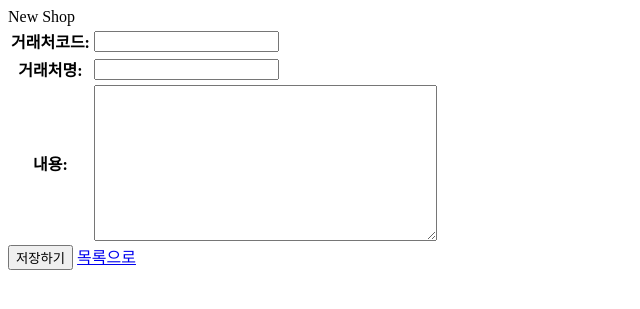
After one commit to riverzayden/django_product_shop, a Django app: page /myapp/new/ in a window 1280 px wide. The commit adds this page. Shown: the top 309 px of the page, without its empty margins (0-640 px from the left). Run offline with Django 3.2, Linux system fonts and the light colour scheme.

Commit message:
5_myapp_shop_생성수정삭제완료

```diff
--- /dev/null
+++ b/myapp/forms.py
@@ -0,0 +1,8 @@
+from django import forms
+from .models import Shop, Product
+
+
+class ShopForm(forms.ModelForm):
+    class Meta:
+        model = Shop
+        fields = '__all__'
--- a/myapp/models.py
+++ b/myapp/models.py
@@ -1,6 +1,6 @@
 from django.db import models
 from ecount.utils import uuid_upload_to
-
+from django.urls import reverse
 
 class Shop(models.Model):
     거래처코드 = models.CharField(max_length=10, primary_key=True)
@@ -11,6 +11,9 @@ class Shop(models.Model):
 
     def __str__(self):
         return self.거래처코드
+
+    def get_absolute_url(self):
+        return reverse('myapp:shop_list')
 
 class Product(models.Model):
     품목코드= models.CharField(max_length=20)
--- /dev/null
+++ b/myapp/templates/myapp/shop_form.html
@@ -0,0 +1,15 @@
+<div class="card">
+        <div class="card-header">
+            New Shop
+        </div>
+        <div class="card-body">
+                <form action="" method="post" enctype="multipart/form-data" autocomplete="off">
+                    {% csrf_token %}
+                    <table class="table table-bordered">
+                        {{ form.as_table}}
+                    </table>
+                    <input type="submit" value="저장하기" class="btn btn-primary" />
+                    <a href="{% url "myapp:shop_list" %}" class="btn btn-secondary">목록으로</a>
+                </form>
+        </div>
+    </div>
--- a/myapp/urls.py
+++ b/myapp/urls.py
@@ -6,6 +6,9 @@ from . import views
 app_name = 'myapp'
 
 urlpatterns = [
-    path('', views.shop_list, name='shop_list'),
-    path('<str:pk>/', views.shop_detail, name='shop_detail'),
+    path('list', views.shop_list, name='shop_list'),
+    path('list/<str:pk>/', views.shop_detail, name='shop_detail'),
+    path('new/', views.shop_new, name='shop_new'),
+    path('list/<str:pk>/edit', views.shop_edit, name='shop_edit'),
+    path('list/<str:pk>/delete', views.shop_delete, name='shop_delete'),
 ]
--- a/myapp/views.py
+++ b/myapp/views.py
@@ -2,6 +2,11 @@ import logging
 from django.shortcuts import render
 from .models import Shop, Product
 from django.shortcuts import get_object_or_404
+from .forms import ShopForm
+from django.views.generic import ListView, DetailView, CreateView, UpdateView, DeleteView
+from django.contrib import messages
+from django.urls import reverse, reverse_lazy
+
 logger = logging.getLogger(__name__)  ## shop.views
 
 
@@ -22,3 +27,28 @@ def shop_detail(request,pk):
     return render(request, 'myapp/shop_detail.html', {
         'shop':shop,
     })
+
+class ShopCreateView(CreateView):
+    model = Shop
+    form_class = ShopForm
+    template_name = 'myapp/shop_form.html'
+
+    def form_valid(self, form):
+        res = super().form_valid(form)
+        messages.success(self.request, '새 글을 저장했습니다.')
+        return res
+
+shop_new = ShopCreateView.as_view()
+
+class ShopUpdateView(UpdateView):
+    model=Shop
+    form_class = ShopForm
+
+shop_edit = ShopUpdateView.as_view()
+
+class ShopDeleteView(DeleteView):
+    model = Shop
+    def get_success_url(self):
+        return reverse('myapp:shop_list')
+
+shop_delete = ShopDeleteView.as_view()
```
Also changed, not shown: myapp/templates/myapp/shop_list.html (+25 -6 lines).
